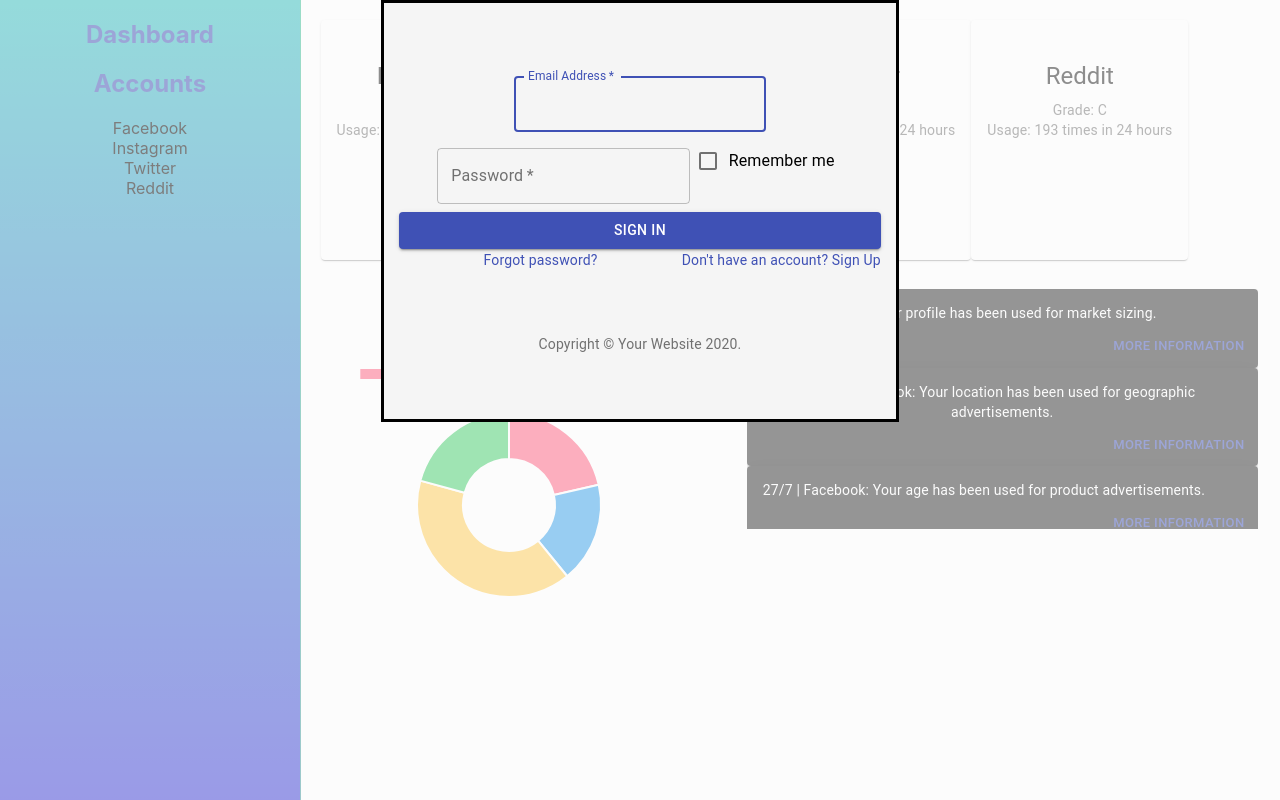
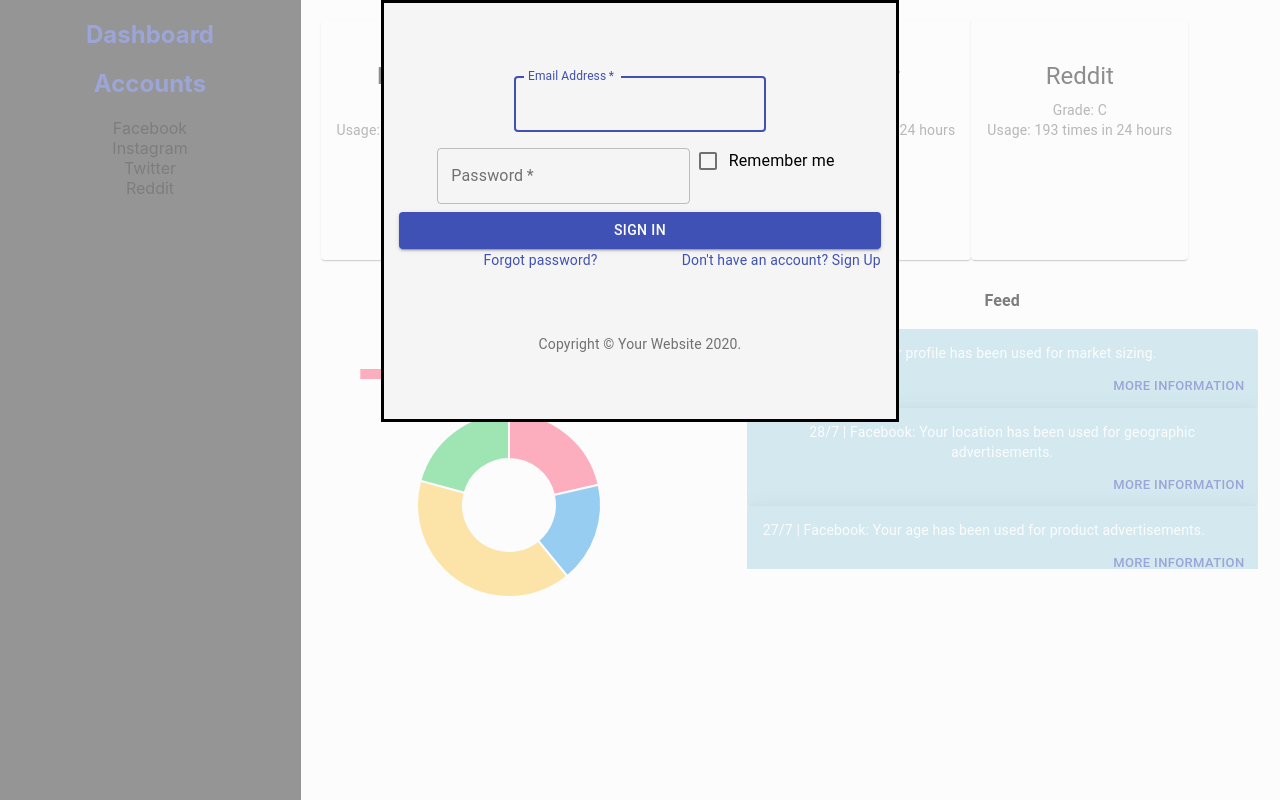
Before and after one commit to Boqian-Ma/sync-hack-2020-macrohard, a React (Create React App) app: page / in a window 1280 px wide. Built offline with nearby package versions, Linux system fonts and the light colour scheme.

Commit message:
cosmetic chagnes

```diff
--- a/package.json
+++ b/package.json
@@ -15,8 +15,10 @@
     "react": "^16.13.1",
     "react-chartjs-2": "^2.10.0",
     "react-dom": "^16.13.1",
+    "react-perfect-scrollbar": "^1.5.8",
     "react-qr-scanner": "0.0.9",
-    "react-scripts": "^3.4.3"
+    "react-scripts": "^3.4.3",
+    "yarn": "^1.22.5"
   },
   "scripts": {
     "start-api": "cd backend && python3 main.py",
--- a/src/components/FacebookFeed.js
+++ b/src/components/FacebookFeed.js
@@ -1,5 +1,6 @@
 import React from "react";
 import Button from "@material-ui/core/Button";
+import Typography from "@material-ui/core/Typography";
 import { makeStyles } from "@material-ui/core/styles";
 import SnackbarContent from "@material-ui/core/SnackbarContent";
 import PerfectScrollbar from 'react-perfect-scrollbar'
@@ -25,28 +26,35 @@ export default function LongTextSnackbar() {
 
   return (
     <div className={classes.root}>
+      <Typography><b>Feed</b></Typography>
     <PerfectScrollbar>
       <SnackbarContent
+        style={{backgroundColor: 'lightBlue'}}
         message="28/7 | Facebook: Your profile has been used for market sizing."
         action={action}
       />
       <SnackbarContent
+        style={{backgroundColor: 'lightBlue'}}
         message="28/7 | Facebook: Your location has been used for geographic advertisements."
         action={action}
       />
       <SnackbarContent
+        style={{backgroundColor: 'lightBlue'}}
         message="27/7 | Facebook: Your age has been used for product advertisements."
         action={action}
       />
       <SnackbarContent
+        style={{backgroundColor: 'lightBlue'}}
         message="28/7 | Facebook: Your profile has been used for market sizing."
         action={action}
       />
       <SnackbarContent
+        style={{backgroundColor: 'lightBlue'}}
         message="28/7 | Facebook: Your location has been used for geographic advertisements."
         action={action}
       />
       <SnackbarContent
+        style={{backgroundColor: 'lightBlue'}}
         message="27/7 | Facebook: Your age has been used for product planning."
         action={action}
       />
--- a/src/components/SearchBar.js
+++ b/src/components/SearchBar.js
@@ -10,7 +10,7 @@ export default function SearchBar(props) {
 
     return (
         <Grid elevation={6} style={{ padding: '10px' }}>
-            <TextField fullWidth label={props.label} onChange={handleChange} variant="outlined" />
+            <TextField style = {{width: 1005}} fullWidth label={props.label} onChange={handleChange} variant="outlined" />
         </Grid>
     )
 }
--- a/src/components/Sidebar.css
+++ b/src/components/Sidebar.css
@@ -4,10 +4,9 @@
     flex-direction: column;
     border-right: 1px solid;
     border-radius: 0;
-    border-color: rgba(64, 194, 133, 0.693);
-    background-color: rgb(255, 255, 255);
+    border-color: rgba(49, 49, 49, 0.693);
+    background-color: rgb(49, 49, 49);
     transition: 0.8s ease;
-    background-image: linear-gradient(rgb(49, 190, 190), rgb(59, 59, 214));
 }
 
 .toggle-menu {
```
Also changed, not shown: 1 other file (tests, documents, lock files or other folders).
